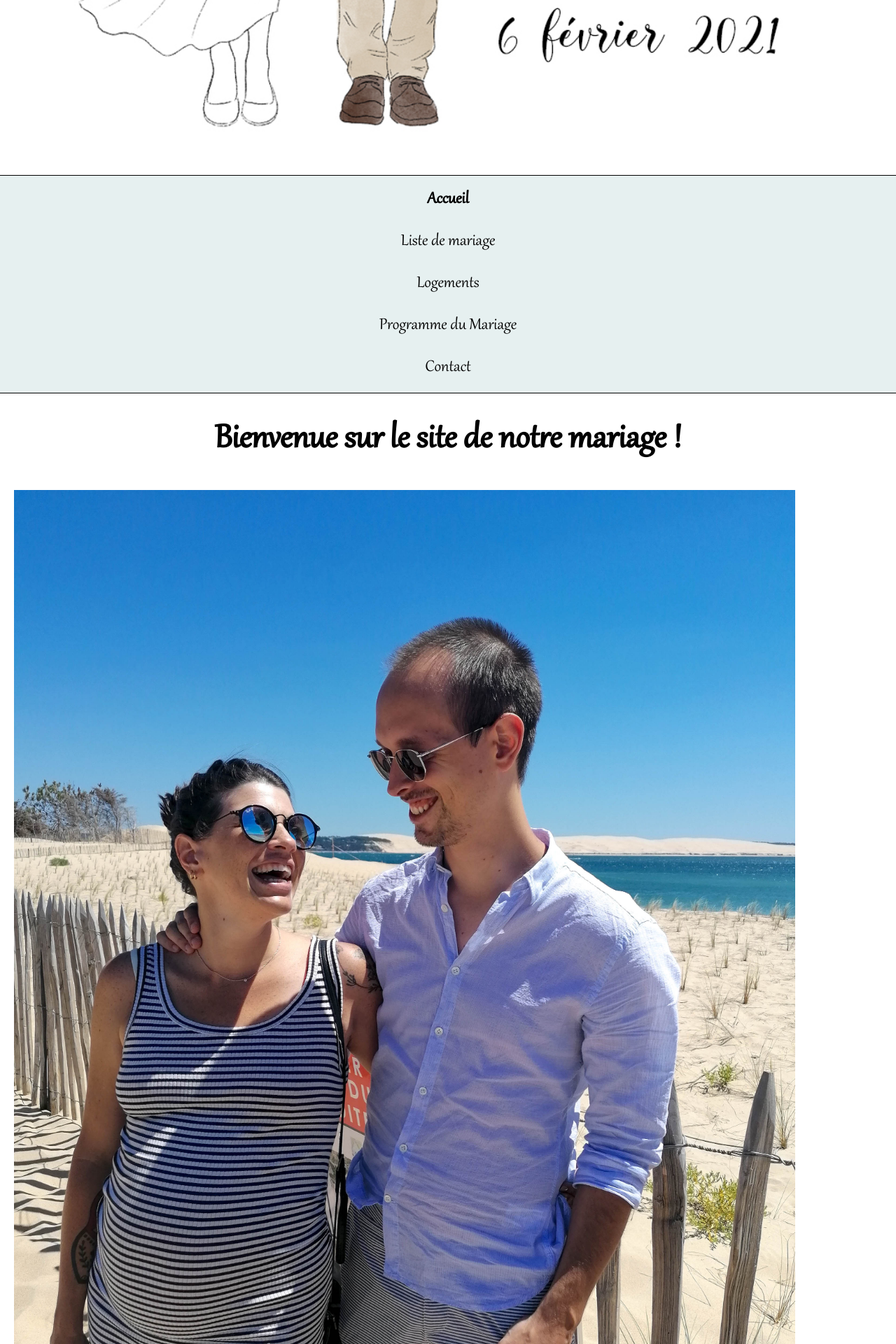
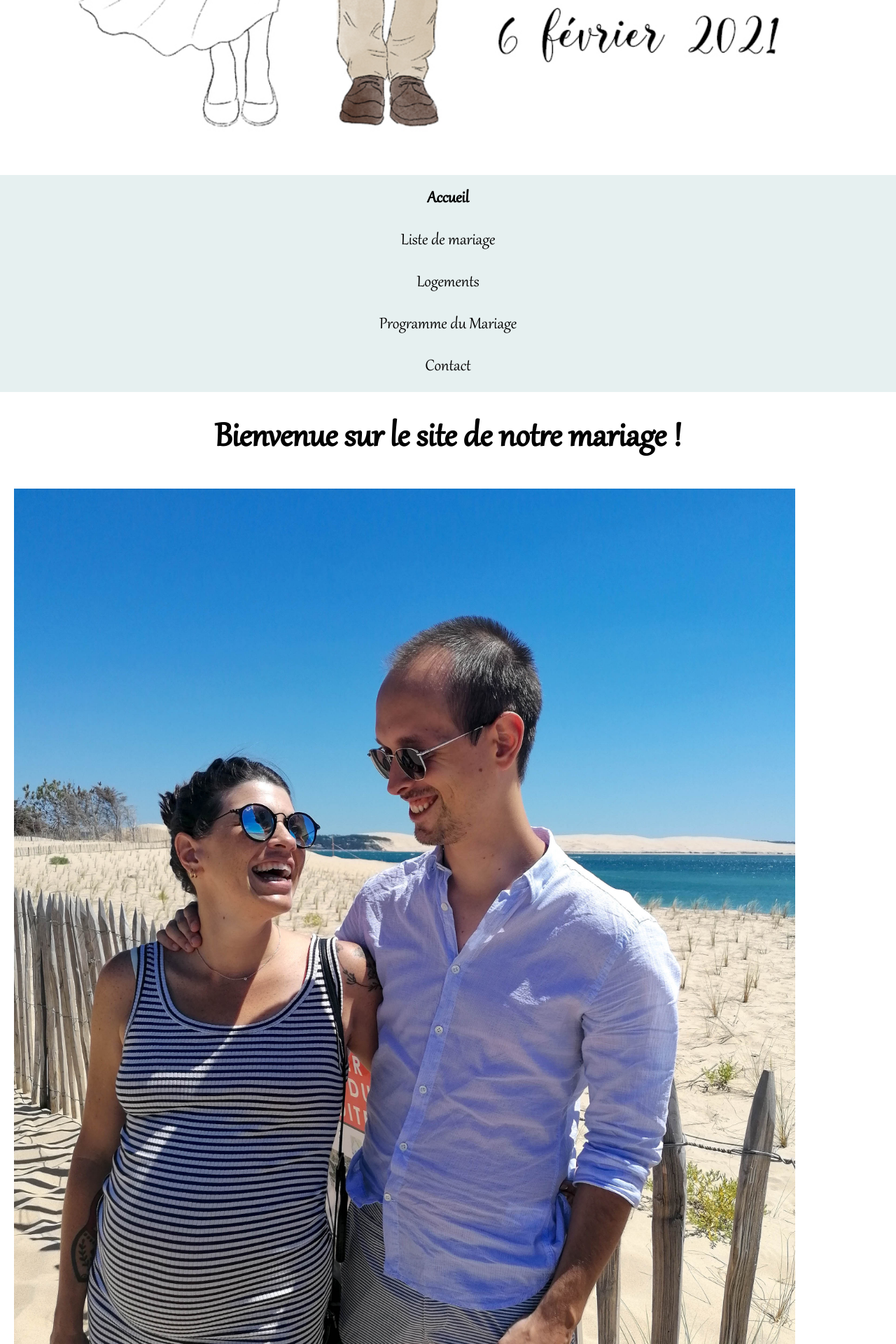
Before and after one commit to Germinal-A/Site-du-Mariage-de-Julia-et-Germain, a Jekyll site: the page built from index.md, in a window 1280 px wide. Shown: the part 472-2392 px from the top of the page at 70% size. Built offline with Jekyll 4.4.1, drawn with Linux system fonts in a browser that asks for light colours.

Commit message:
Update main.scss

```diff
--- a/_sass/main.scss
+++ b/_sass/main.scss
@@ -56,8 +56,8 @@ header {
 }
 
 nav {
-  border-top: 1px solid black;
-  border-bottom: 1px solid black;
+  border-top: 0px solid black;
+  border-bottom: 0px solid black;
   background-color: #e6f0f0;
   padding: 0px;
   font-size: 1.2em;
```
